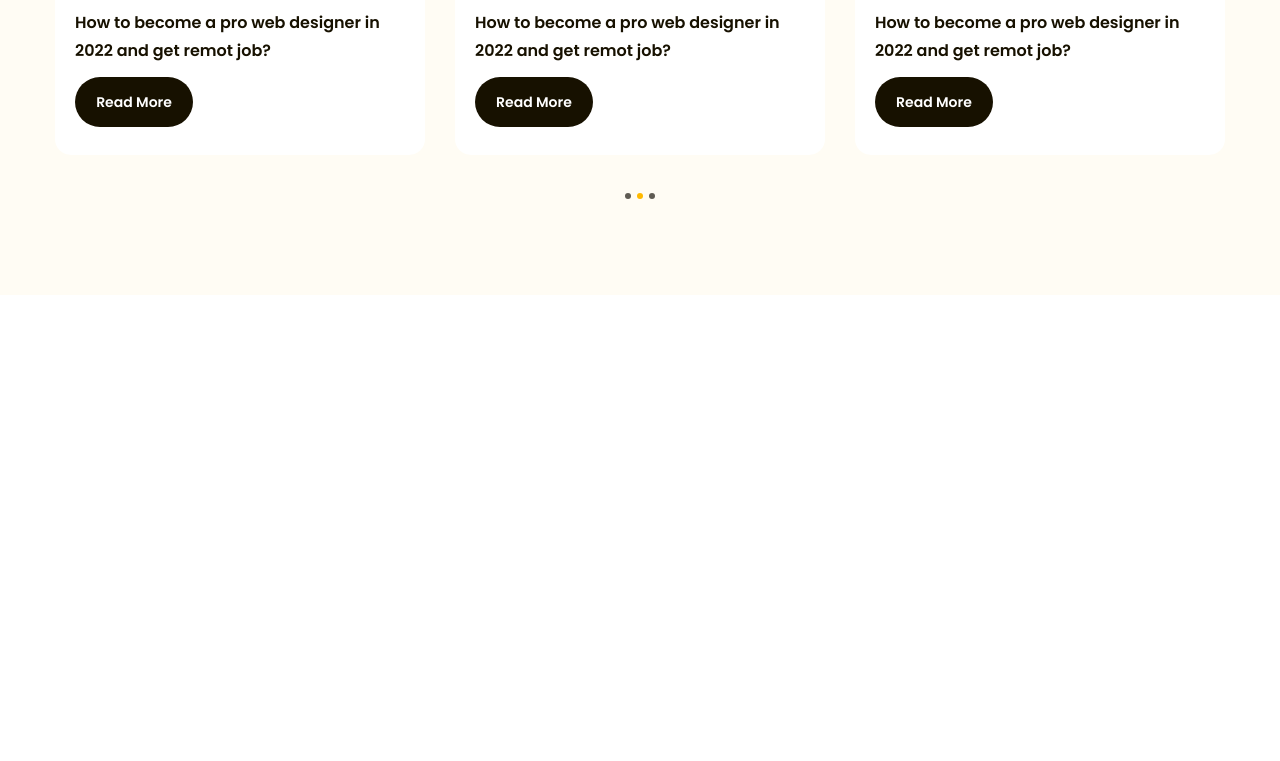
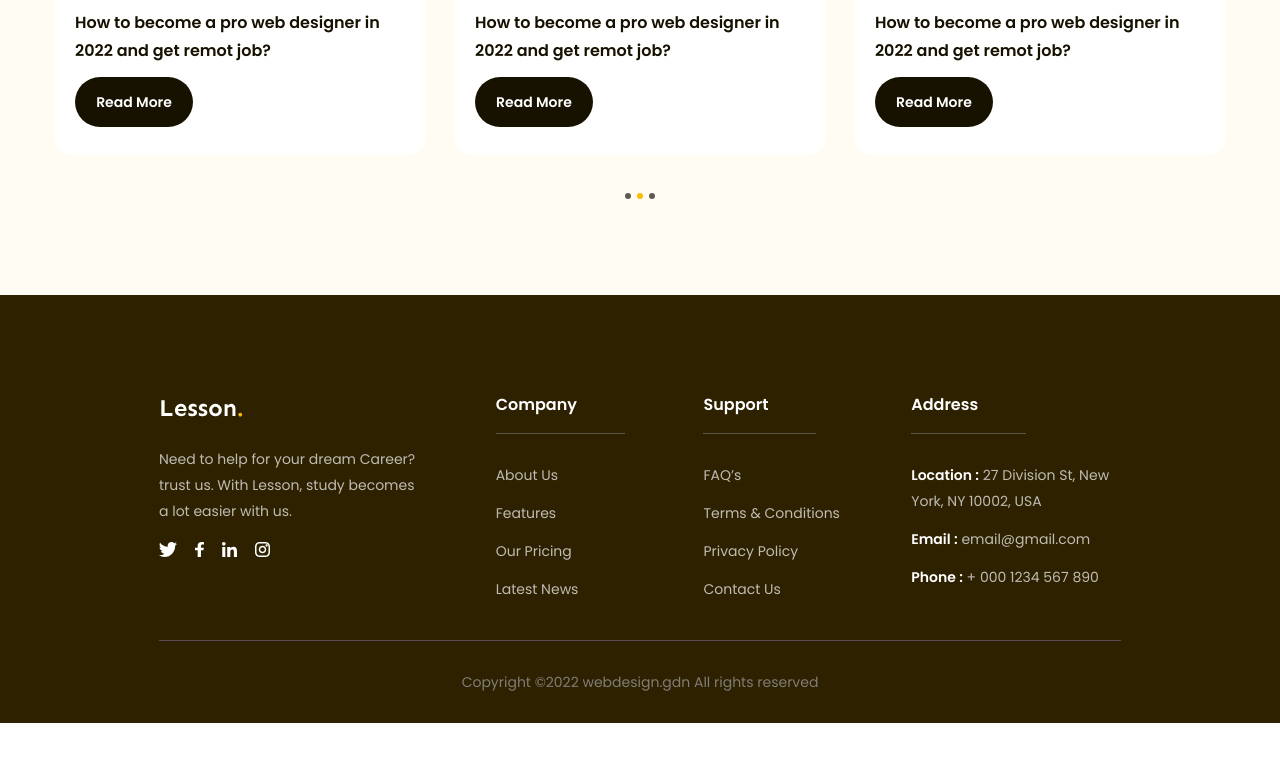
Before and after one commit to Blooseeker/duan1csshtml, a plain HTML site: page index.html in a window 1280 px wide. Shown: the part 4420-5181 px from the top of the page. After the commit the page ends 5143 px from the top, so only its background shows below. Drawn offline with Linux system fonts and the light colour scheme.

Commit message:
Project 01 - p14 - Code phần Footer

```diff
--- a/assets/css/style.css
+++ b/assets/css/style.css
@@ -669,3 +669,80 @@ a {
   background: var(--primary-color);
   cursor: default;
 }
+
+/* ===========================footer========================= */
+
+footer {
+  background: #2e2100;
+  padding: 96px 135px 0;
+}
+
+.footer .row {
+  padding-bottom: 38px;
+  border-bottom: 1px solid #594b50;
+  display: flex;
+}
+
+.footer .row .column {
+  width: 21.6%;
+}
+
+.footer .row .column:first-child {
+  width: 35%;
+}
+
+.footer .desc {
+  margin-top: 18px;
+  max-width: 267px;
+  color: #bfbcb2;
+  font-size: 1.4rem;
+  line-height: 1.86;
+}
+
+.footer .socials {
+  display: flex;
+  gap: 18px;
+  margin-top: 18px;
+}
+
+.footer .title {
+  padding-bottom: 14px;
+  padding-right: 48px;
+  display: inline-block;
+  border-bottom: 1px solid #59554b;
+  color: #fff;
+  font-size: 1.6rem;
+  font-weight: 600;
+  line-height: 1.75;
+}
+
+.footer .list {
+  margin-top: 28px;
+}
+
+.footer .list a {
+  display: inline-block;
+  margin-bottom: 12px;
+  color: #bfbcb2;
+  font-size: 1.4rem;
+  line-height: 1.86;
+}
+
+.footer .list strong {
+  color: #fff;
+  font-size: 1.4rem;
+  font-weight: 600;
+  line-height: 1.86;
+}
+
+.footer .list li:last-child a {
+  margin-bottom: 0;
+}
+
+.footer .copyright {
+  padding: 28px 0;
+  color: #807d74;
+  text-align: center;
+  font-size: 1.4rem;
+  line-height: 1.86;
+}
--- a/index.html
+++ b/index.html
@@ -16,7 +16,7 @@
     />
     <title>Figma to HTMML tuhoc.cc</title>
   </head>
-  <body style="height: 10000px">
+  <body>
     <!-- Header -->
     <header class="header fixed">
       <div class="main-content">
@@ -604,5 +604,95 @@
         </div>
       </div>
     </div>
+
+    <!-- footer -->
+    <footer class="footer">
+      <div class="main-content">
+        <div class="row">
+          <!-- column 1 -->
+          <div class="column">
+            <img src="./assets/img/Logo (1).svg" alt="lesson" class="logo" />
+            <p class="desc">
+              Need to help for your dream Career? trust us. With Lesson, study
+              becomes a lot easier with us.
+            </p>
+            <div class="socials">
+              <a href="">
+                <img
+                  src="./assets/img/Twitter.svg"
+                  alt="twitter"
+                  class="icon"
+                />
+              </a>
+              <a href="">
+                <img
+                  src="./assets/img/Facebook.svg"
+                  alt="facebook"
+                  class="icon"
+                />
+              </a>
+              <a href="">
+                <img
+                  src="./assets/img/Linkedin.svg"
+                  alt="linkedin"
+                  class="icon"
+                />
+              </a>
+              <a href="">
+                <img
+                  src="./assets/img/Instagram.svg"
+                  alt="instagram"
+                  class="icon"
+                />
+              </a>
+            </div>
+          </div>
+
+          <!-- column 2 -->
+          <div class="column">
+            <h3 class="title">Company</h3>
+            <ul class="list">
+              <li><a href="#!">About Us</a></li>
+              <li><a href="#!">Features</a></li>
+              <li><a href="#!">Our Pricing</a></li>
+              <li><a href="#!">Latest News</a></li>
+            </ul>
+          </div>
+
+          <!-- column 3 -->
+          <div class="column">
+            <h3 class="title">Support</h3>
+            <ul class="list">
+              <li><a href="#!">FAQ’s</a></li>
+              <li><a href="#!">Terms & Conditions</a></li>
+              <li><a href="#!">Privacy Policy</a></li>
+              <li><a href="#!">Contact Us</a></li>
+            </ul>
+          </div>
+
+          <!-- column 4 -->
+          <div class="column">
+            <h3 class="title">Address</h3>
+            <ul class="list">
+              <li>
+                <a href="#!"
+                  ><strong>Location :</strong> 27 Division St, New York, NY
+                  10002, USA</a
+                >
+              </li>
+              <li>
+                <a href="#!"> <strong>Email :</strong> email@gmail.com</a>
+              </li>
+              <li>
+                <a href="#!"> <strong>Phone :</strong> + 000 1234 567 890</a>
+              </li>
+            </ul>
+          </div>
+        </div>
+        <div class="copyright">
+          <p>Copyright ©2022 webdesign.gdn All rights reserved</p>
+        </div>
+      </div>
+    </footer>
   </body>
 </html>
```
Also changed, not shown: assets/img/Facebook.svg (added), assets/img/Instagram.svg (added), assets/img/Linkedin.svg (added), assets/img/Logo (1).svg (added), assets/img/Twitter.svg (added).
